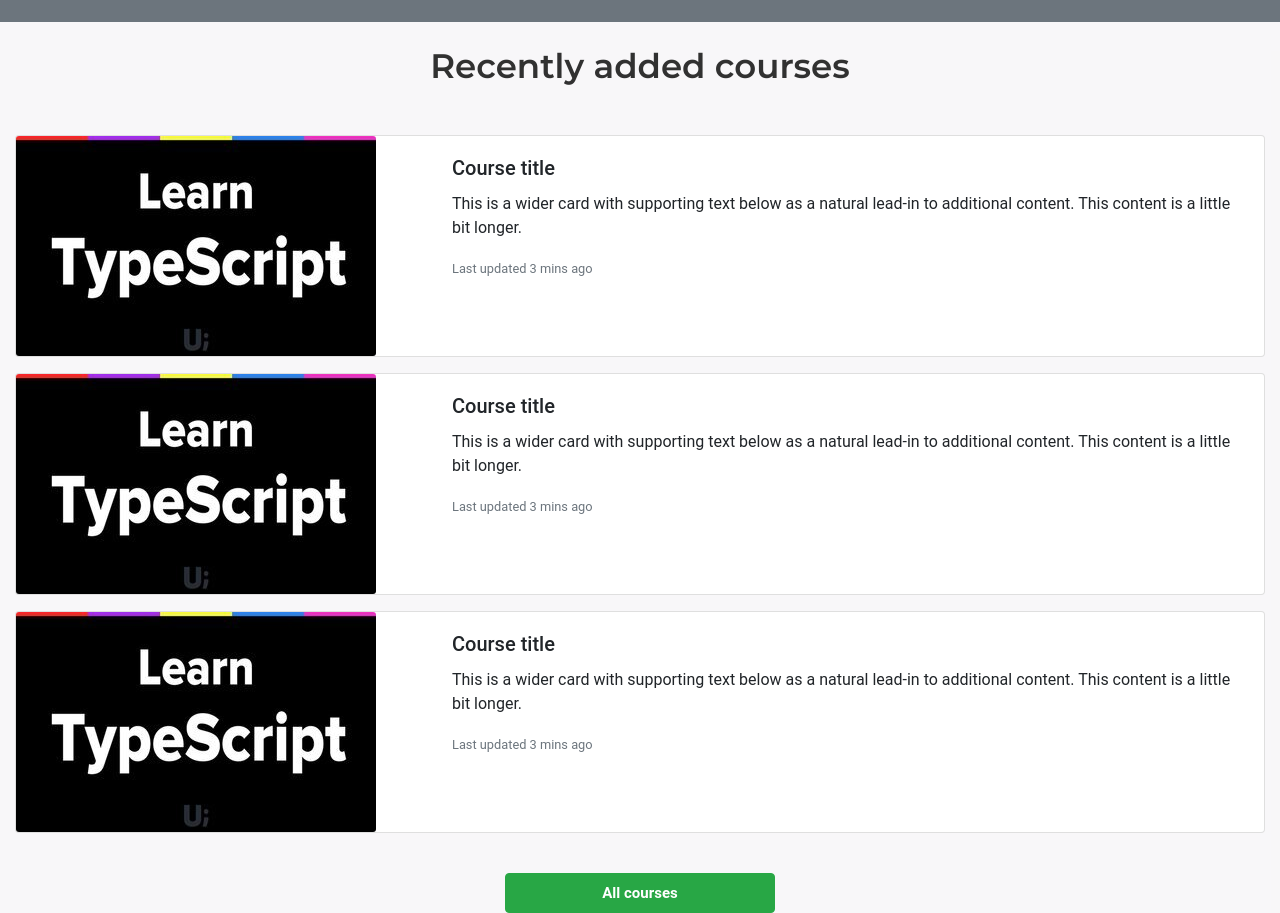
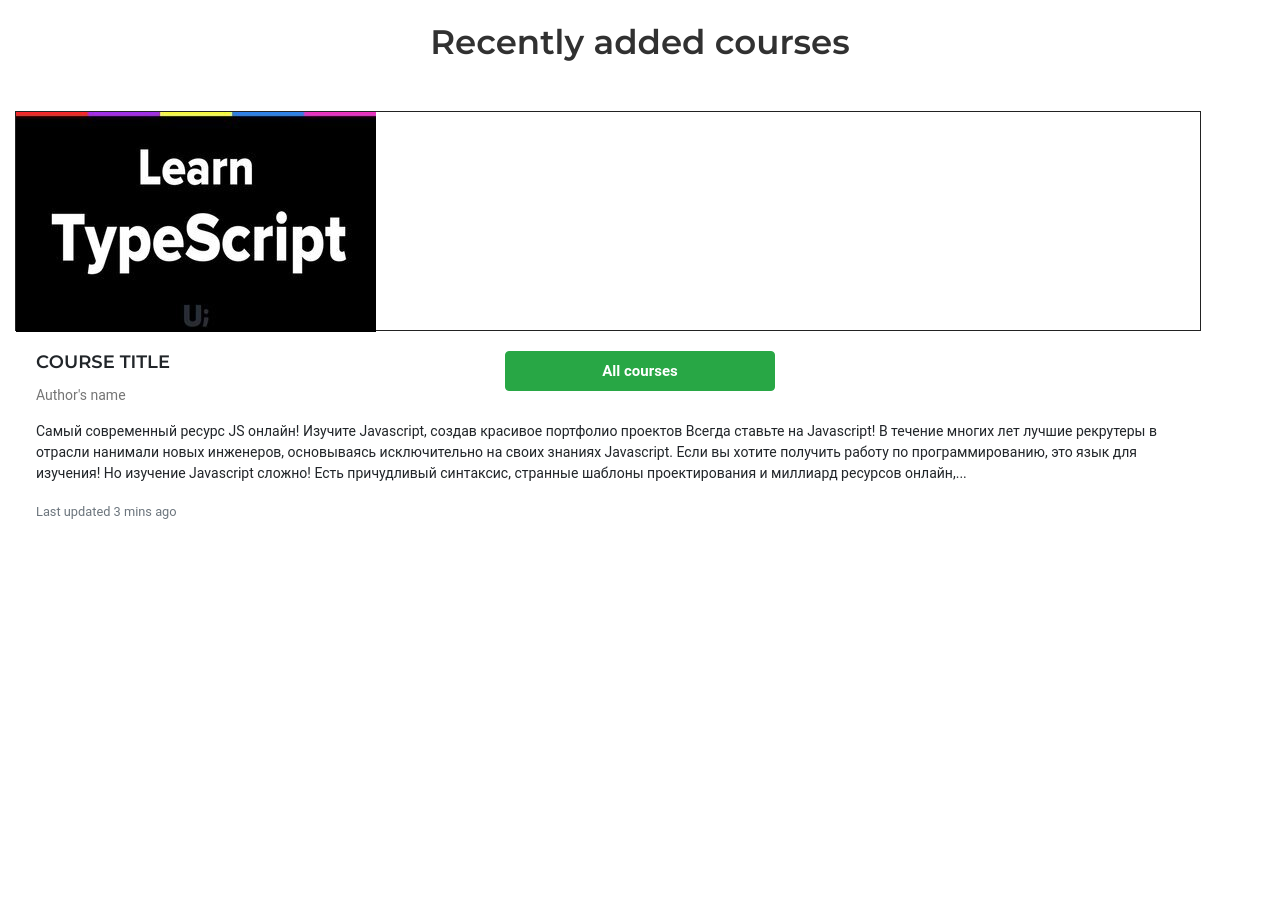
Before and after one commit to H1dEx/course-shop, a React (Create React App) app: page / in a window 1280 px wide. Shown: the part 712-1625 px from the top of the page. After the commit the page ends 1271 px from the top, so only its background shows below. Built offline with nearby package versions, Linux system fonts and the light colour scheme; a web font is replaced by a local one.

Commit message:
refactored course item

```diff
--- a/src/App.tsx
+++ b/src/App.tsx
@@ -9,15 +9,7 @@ import { Archive } from './components/pages/Archive'
 
 function App() {
   return (
-    <div
-      style={{
-        background: 'rgb(218, 216, 222, .2)',
-        position: 'absolute',
-        minHeight: '100vh',
-        width: '100%',
-        zIndex: -1,
-      }}
-    >
+    <>
       <Navbar />
       <Switch>
         <Route path="/sign-up">
@@ -40,7 +32,7 @@ function App() {
           <Entire />
         </Route>
       </Switch>
-    </div>
+    </>
   )
 }
 
--- a/src/components/common/Button/index.tsx
+++ b/src/components/common/Button/index.tsx
@@ -12,7 +12,7 @@ interface IProps {
 
 export const Button: React.FC<IProps> = ({ children, outlined }) => {
   const classes = `${
-    outlined ? 'btn-outline-success' : 'btn-success '
-  } btn mt-4 pl-4 pr-4 pt-2 pb-2`
+    outlined ? 'btn-outline-success ' : 'btn-success '
+  } btn`
   return <ButtonStyle className={classes}>{children}</ButtonStyle>
 }
--- a/src/components/common/CourseItem/index.tsx
+++ b/src/components/common/CourseItem/index.tsx
@@ -1,34 +1,109 @@
 import React from 'react'
+import styled from 'styled-components'
 import logo from '../../../assets/logo/typescript-course.jpg'
 
-export function CourseItem() {
+const Card = styled.div`
+  box-sizing: border-box;
+  border: 1px solid #222;
+  width: 1586px;
+  height: 220px;
+  margin: 10px 0 20px;
+  @media (max-width: 1600px) {
+    max-width: 1386px;
+    width: auto;
+  }
+  @media (max-width: 1400px) {
+    max-width: 1186px;
+    width: auto;
+  }
+  @media (max-width: 992px) {
+    display: flex;
+    flex-direction: column;
+    width: 270px;
+    height: 420px;
+    margin: 10px 0;
+  }
+`
+
+const ImageWrapper = styled.div`
+  width: 360px;
+  height: 220px;
+  @media (max-width: 992px) {
+    width: 268px;
+    height: 164px;
+  }
+`
+
+const Image = styled.img`
+  max-width: 360px;
+  max-height: 220px;
+  @media (max-width: 992px) {
+    max-width: 268px;
+    max-height: 164px;
+  }
+`
+
+const TextWrapper = styled.div`
+  padding: 20px;
+  @media (max-width: 992px) {
+    padding: 18px;
+  }
+`
+
+const Title = styled.h3`
+  font-size: 18px;
+  font-weight: 600;
+  text-transform: uppercase;
+  margin-bottom: 11px;
+  @media (max-width: 992px) {
+    margin-bottom: 0;
+  }
+`
+
+const Author = styled.a`
+  display: block;
+  color: #757575;
+  margin-bottom: 15px;
+  font-size: 14px;
+`
+
+const Description = styled.div`
+  font-size: 14px;
+  margin-bottom: 15px;
+  overflow: hidden;
+  @media (max-width: 992px) {
+    height: 133px;
+  }
+`
+
+interface IProps {
+  course?: {
+    title: string
+    author: string
+    descr: string
+    lessons: number
+    totalTime: number
+    url: string
+  }
+  classes?: string[]
+}
+
+export const CourseItem: React.FC<IProps> = ({ classes, course }) => {
   return (
-    <>
-      <div className="card mb-3">
-        <div className="row no-gutters">
-          <div className="col-md-4">
-            <img
-              src={logo}
-              className="card-img"
-              alt="..."
-              style={{ width: 360, height: 220 }}
-            />
-          </div>
-          <div className="col-md-8">
-            <div className="card-body">
-              <h5 className="card-title">Course title</h5>
-              <p className="card-text">
-                This is a wider card with supporting text below as a natural
-                lead-in to additional content. This content is a little bit
-                longer.
-              </p>
-              <p className="card-text">
-                <small className="text-muted">Last updated 3 mins ago</small>
-              </p>
-            </div>
-          </div>
-        </div>
-      </div>
-    </>
+    <Card>
+      <ImageWrapper>
+        <Image src={logo} alt="..." />
+      </ImageWrapper>
+      <TextWrapper>
+        <Title>Course title</Title>
+          <Author>Author's name</Author>
+        <Description>
+          Самый современный ресурс JS онлайн! Изучите Javascript, создав красивое портфолио проектов Всегда ставьте на Javascript! В течение многих лет лучшие рекрутеры в отрасли нанимали новых инженеров, основываясь исключительно на своих знаниях Javascript. Если вы хотите получить работу по программированию, это язык для изучения! Но изучение Javascript сложно! Есть причудливый синтаксис, странные шаблоны проектирования и миллиард ресурсов онлайн,...
+        </Description>
+        <p>
+          <small className="text-muted">Last updated 3 mins ago</small>
+        </p>
+      </TextWrapper>
+    </Card>
   )
 }
--- a/src/components/pages/Entire/index.tsx
+++ b/src/components/pages/Entire/index.tsx
@@ -78,8 +78,6 @@ export function Entire() {
               Recently added courses
             </Subheader>
             <CourseItem />
-            <CourseItem />
-            <CourseItem />
             <ButtonWrapper>
               <Button>All courses</Button>
             </ButtonWrapper>
```
Also changed, not shown: 1 other file (tests, documents, lock files or other folders).
